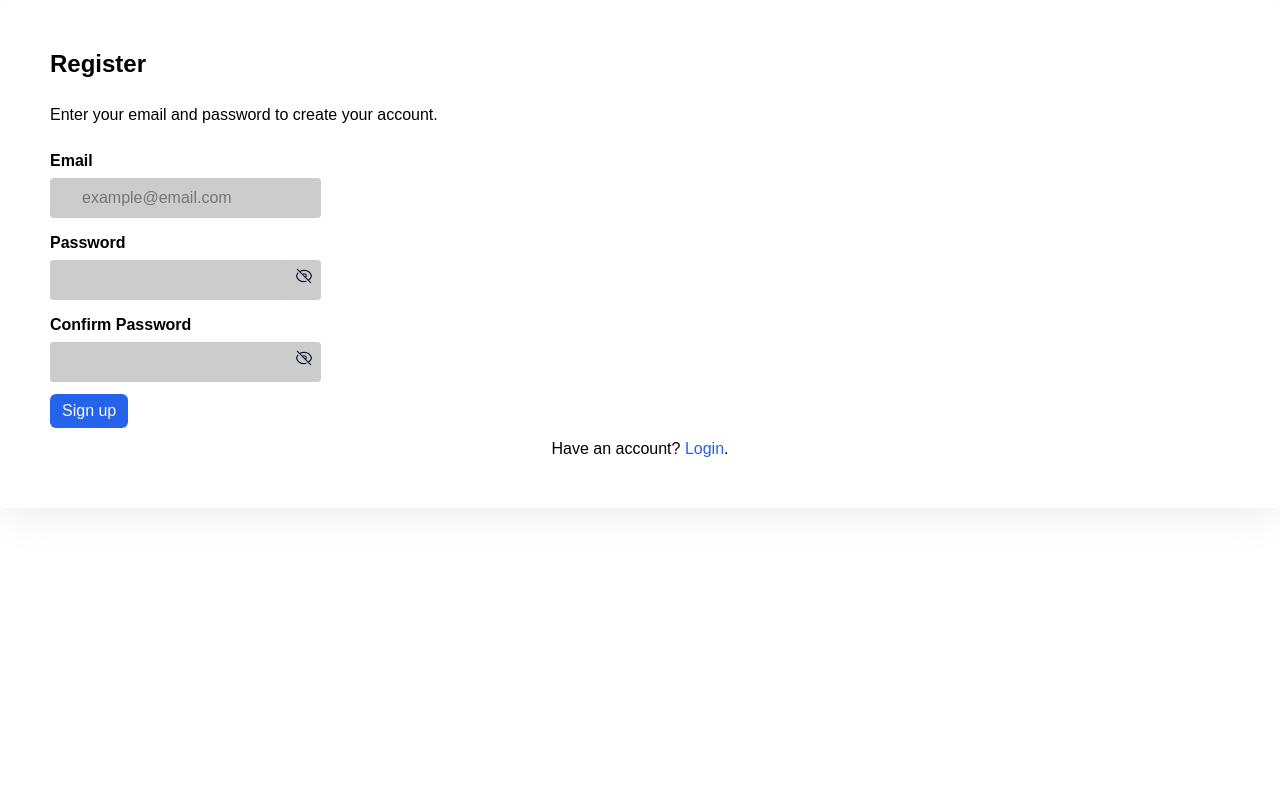
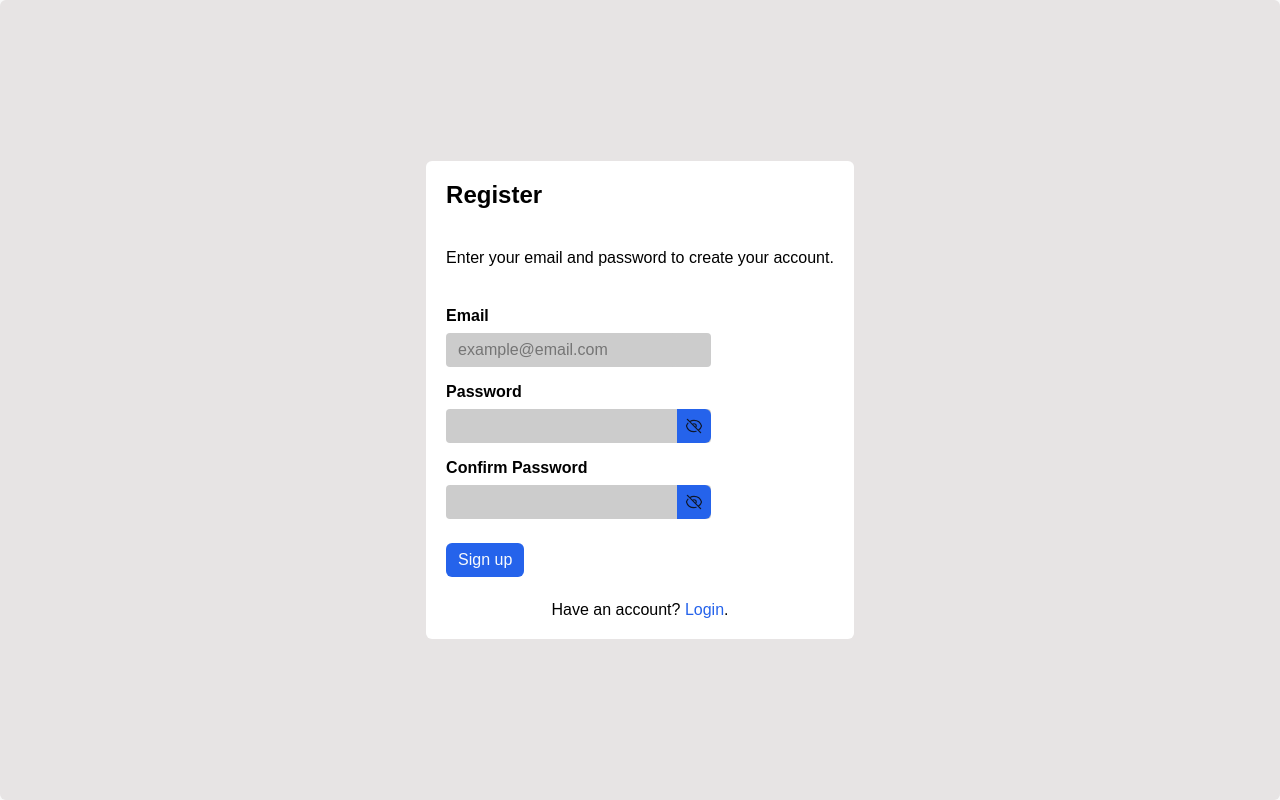
Before and after one commit to DPuddinu/agenda-tutorato-react, a React (Vite) app: page /register in a window 1280 px wide. Built offline with nearby package versions, Linux system fonts and the light colour scheme.

Commit message:
style: center forms

```diff
--- a/src/components/button/button.tsx
+++ b/src/components/button/button.tsx
@@ -2,15 +2,22 @@ import React, { forwardRef, ReactNode } from 'react';
 import styles from './button.module.css';
 
 interface ButtonProps extends React.ButtonHTMLAttributes<HTMLButtonElement> {
-  variant?: 'primary' | 'secondary';
+  variant?: 'primary' | 'secondary' | 'icon';
   icon?: ReactNode;
 }
 
 const Button = forwardRef<HTMLButtonElement, ButtonProps>(({ variant = 'primary', icon, children, ...props }, ref) => {
+  const { className } = props;
+
   return (
-    <button ref={ref} className={`${styles.button} ${styles[variant]}`} {...props}>
-      {icon && <span className={styles.icon}>{icon}</span>}
-      {children}
+    <button ref={ref} {...props} className={`${styles.button} ${styles[variant]} ${className}`}>
+      {icon ? (
+        <div className="flex items-center">
+          {icon} {children}
+        </div>
+      ) : (
+        children
+      )}
     </button>
   );
 });
--- a/src/components/input-component/input-component.module.css
+++ b/src/components/input-component/input-component.module.css
@@ -1,8 +1,8 @@
 .input {
   padding: 0.5rem 0.75rem;
-  border-radius: 0.25rem;
+  border-radius: var(--border-radius);
   font-size: 1rem;
-  border: 0.188rem solid transparent;
+  border: none;
   outline: none;
 }
 
--- a/src/components/input-component/input-component.tsx
+++ b/src/components/input-component/input-component.tsx
@@ -7,5 +7,6 @@ interface InputProps extends InputHTMLAttributes<HTMLInputElement> {
 
 export const InputComponent = forwardRef<HTMLInputElement, InputProps>(({ variant = 'primary', ...props }, ref) => {
   const variantClass = variant === 'primary' ? styles.inputPrimary : styles.inputSecondary;
-  return <input ref={ref} className={`${styles.input} ${variantClass}`} {...props} />;
+  const { className } = props;
+  return <input ref={ref} {...props} className={`${styles.input} ${variantClass} ${className}`} />;
 });
--- a/src/components/password-input/eye-slash-password.module.css
+++ b/src/components/password-input/password-input.module.css
@@ -1,6 +1,5 @@
 .password {
   border: none;
-  outline: none !important;
 }
 
 .switchBtn {
--- a/src/components/password-input/password-input.tsx
+++ b/src/components/password-input/password-input.tsx
@@ -1,9 +1,9 @@
+import Button from '@/components/button/button.tsx';
 import { forwardRef, InputHTMLAttributes, useState } from 'react';
 import eyeSlash from '../../assets/icons/eye-slash.svg';
 import eye from '../../assets/icons/eye.svg';
-import Button from '../../components/button/button.tsx';
 import { InputComponent } from '../input-component/input-component';
-import styles from './eye-slash-password.module.css';
+import styles from './password-input.module.css';
 
 export type Ref = HTMLInputElement;
 type InputProps = InputHTMLAttributes<HTMLInputElement>;
@@ -11,21 +11,12 @@ type InputProps = InputHTMLAttributes<HTMLInputElement>;
 export const PasswordInput = forwardRef<Ref, InputProps>((props, ref) => {
   const [showPassword, setShowPassword] = useState(false);
   return (
-    <div>
-      <InputComponent
-        variant="primary"
-        ref={ref}
-        required
-        id="password"
-        type={showPassword ? 'text' : 'password'}
-        {...props}
-      />
+    <div className="flex items-center">
+      <InputComponent id="password" ref={ref} required type={showPassword ? 'text' : 'password'} {...props} />
       <Button
-        variant="primary"
-        className={`px-2 ${styles.switchBtn}`}
-        id="eye"
-        onClick={() => setShowPassword((show) => !show)}
-        type="button">
+        type="button"
+        className={`px-2 rounded-l-none flex ${styles.switchBtn}`}
+        onClick={() => setShowPassword((show) => !show)}>
         <img src={showPassword ? eye : eyeSlash} />
       </Button>
     </div>
--- a/src/pages/landingPage/landing-page.tsx
+++ b/src/pages/landingPage/landing-page.tsx
@@ -26,7 +26,7 @@ export const LandingPageComponent = () => {
         </nav>
       </header>
       <main>
-        <section className={`w-full py-48 ${styles.mainSection}`} id="main-section">
+        <section className={` py-48 px-10  ${styles.mainSection}`} id="main-section">
           <div className={styles.container}>
             <div className={`flex ${styles.mainDiv}`} id="main-div">
               <div className="flex flex-col justify-center">
@@ -58,20 +58,19 @@ export const LandingPageComponent = () => {
         <section className={`flex flex-row py-48 muted ${styles.secondSection}`} id="second-section">
           <div id="features" className="container px-4 px-6">
             <div className="flex flex-col items-center justify-center">
-              <div className="flex flex-col text-center justify-center">
+              <div className="flex flex-col gap-2 text-center justify-center">
                 <div className="flex muted px-3 py-2 text-sm justify-center items-align">Key Features</div>
                 <h2 className={`text-title font-bold ${styles.h2}`}>Manage Your Appointments with Ease</h2>
                 <p className={`text-muted-foreground ${styles.p}`}>
-                  Our appointment management system provides a range of features to help you streamline your scheduling
-                  and communication with clients.
+                  Our appointment management system provides a range of features to help you streamline your
                 </p>
+                <p className={`text-muted-foreground ${styles.p}`}>scheduling and communication with clients.</p>
               </div>
             </div>
             <div className={`flex items-center gap-6 py-12 ${styles.secondDiv}`} id="second-div">
-              <div className="flex flex-col justify-center">
-                <ul className="list-none line-height-28">
+              <ul className="flex flex-col gap-4 list-none line-height-28">
                 <li>
-                    <div className="gap-1">
+                  <div className="flex flex-col gap-1">
                     <h3 className={`font-bold ${styles.h3}`}>Calendar View</h3>
                     <p className={`text-muted-foreground ${styles.p}`}>
                       Easily view and manage your appointments in a user-friendly calendar interface.
@@ -79,7 +78,7 @@ export const LandingPageComponent = () => {
                   </div>
                 </li>
                 <li>
-                    <div className="gap-1">
+                  <div className="flex flex-col gap-1">
                     <h3 className={`font-bold ${styles.h3}`}>Automated Reminders</h3>
                     <p className={`text-muted-foreground ${styles.p}`}>
                       Set up automated reminders to ensure your clients never miss an appointment.
@@ -95,7 +94,6 @@ export const LandingPageComponent = () => {
                   </div>
                 </li>
               </ul>
-              </div>
               <img src={placeholder} width="550" height="310" alt="Calendar" />
             </div>
           </div>
@@ -105,9 +103,7 @@ export const LandingPageComponent = () => {
             <div className="flex flex-col justify-center items-center">
               <h2 className={`flex flex-col text-title font-bold py-5 items-center ${styles.h2}`}>About us!</h2>
               <p className={`text-muted-foreground ${styles.p}`}>
-                Lorem ipsum dolor sit amet consectetur, adipisicing elit. Et asperiores voluptatem modi excepturi, rerum
-                sed, reiciendis, optio dolorem cupiditate aliquid laudantium enim eligendi repellendus nulla incidunt
-                iusto? Amet, voluptatem natus.
+                Lorem ipsum dolor sit amet consectetur, adipisicing elit. Et asperiores voluptatem modi excepturi
               </p>
             </div>
             <div className="flex justify-center py-6 gap-2">
@@ -129,10 +125,15 @@ export const LandingPageComponent = () => {
             </div>
             <div className="flex flex-col items-center w-full">
               <form className="gap-4">
-                <InputComponent variant="primary" type="email" placeholder="Enter your email" />
+                <InputComponent
+                  className="rounded-r-none"
+                  variant="primary"
+                  type="email"
+                  placeholder="Enter your email"
+                />
                 <Button
                   variant="primary"
-                  className={`inline-flex h-10 items-center justify-center rounded px-8 ${styles.primary} ${styles.linkBtn}`}
+                  className={` h-10 items-center justify-center rounded-l-none px-8 ${styles.primary} ${styles.linkBtn}`}
                   type="submit">
                   Sign Up
                 </Button>
--- a/src/pages/login/login-page.tsx
+++ b/src/pages/login/login-page.tsx
@@ -33,8 +33,8 @@ export const LoginPage = () => {
   };
 
   return (
-    <div className="container form-box">
-      <form id="loginForm" className="flex flex-col gap-5" onSubmit={handleSubmit(onSubmit)}>
+    <div className="container flex justify-center muted items-center grow form-box">
+      <form id="loginForm" className="flex shadow p-5 rounded bg-white flex-col gap-5" onSubmit={handleSubmit(onSubmit)}>
         <h2>Login</h2>
         <p className="py-5">Enter your email and password to access your account.</p>
         <div className="w-fit flex flex-col gap-4">
--- a/src/pages/login/login.module.css
+++ b/src/pages/login/login.module.css
@@ -8,12 +8,7 @@
 .inputContainer {
   display: flex;
   align-items: center;
-  justify-content: center;
   border-radius: 4px;
 
   background-color: #ccc;
 }
-
-.inputContainer:focus-within {
-  outline: 3px solid #2563eb;
-}
--- a/src/pages/register/register-page.tsx
+++ b/src/pages/register/register-page.tsx
@@ -39,8 +39,11 @@ export const RegisterPage = () => {
   };
 
   return (
-    <div className="container form-box">
-      <form id="registerForm" className="flex flex-col gap-2" onSubmit={handleSubmit(onSubmit)}>
+    <div className="container flex justify-center muted items-center grow form-box">
+      <form
+        id="registerForm"
+        className="flex shadow p-5 rounded bg-white flex-col gap-5"
+        onSubmit={handleSubmit(onSubmit)}>
         <h2>Register</h2>
         <p className="py-5">Enter your email and password to create your account.</p>
         <div className="w-fit flex flex-col gap-4">
--- a/src/pages/register/register.module.css
+++ b/src/pages/register/register.module.css
@@ -8,12 +8,7 @@
 .inputContainer {
   display: flex;
   align-items: center;
-  justify-content: center;
   border-radius: 4px;
 
   background-color: #ccc;
 }
-
-.inputContainer:focus-within {
-  outline: 3px solid #2563eb;
-}
--- a/src/styles/common.css
+++ b/src/styles/common.css
@@ -10,7 +10,19 @@
   --border: rgb(229, 231, 235);
   --border-radius: 0.375rem;
 }
-
+#root {
+  min-height: 100dvh;
+  display: flex;
+  flex-direction: column;
+}
+.rounded-r-none {
+  border-top-right-radius: 0px;
+  border-bottom-right-radius: 0px;
+}
+.rounded-l-none {
+  border-top-left-radius: 0px;
+  border-bottom-left-radius: 0px;
+}
 svg {
   height: 2.5rem;
   width: 2.5rem;
@@ -68,8 +80,6 @@ nav a {
 a {
   text-decoration: none;
 }
-
-
 
 input[type='date'] {
   padding: var(--spacer);
@@ -339,7 +349,6 @@ h6 {
 
 .container {
   max-width: 1200px;
-  margin: 0 auto;
   padding: 0 20px;
 
   .signin {
@@ -386,6 +395,9 @@ h6 {
 .muted {
   background-color: var(--muted);
   color: var(--muted-foreground);
+}
+.bg-white {
+  background-color: white;
 }
 
 .flow {
```
Lines whose indentation alone changed are shown as unchanged.
